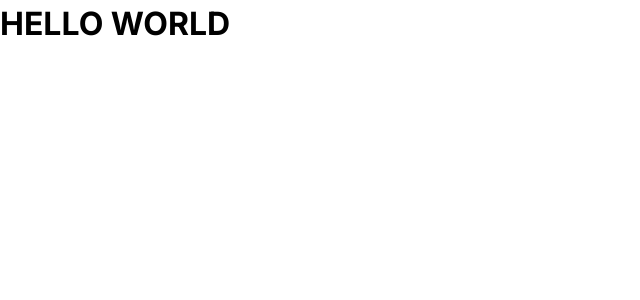
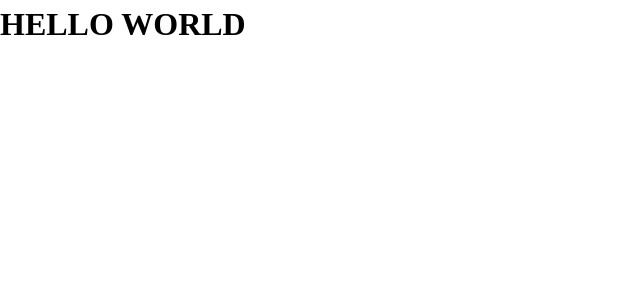
Before and after one commit to Sana-Shabeel/dictionary-web-app, a React (Vite) app: page / in a window 1280 px wide. Shown: the top 300 px of the page, without its empty margins (0-640 px from the left). Built offline with nearby package versions, Linux system fonts and the light colour scheme.

Commit message:
Remove boilerplate code

```diff
--- a/src/index.css
+++ b/src/index.css
@@ -1,5 +1,4 @@
 :root {
-  font-family: Inter, system-ui, Avenir, Helvetica, Arial, sans-serif;
   line-height: 1.5;
   font-weight: 400;
 
```
